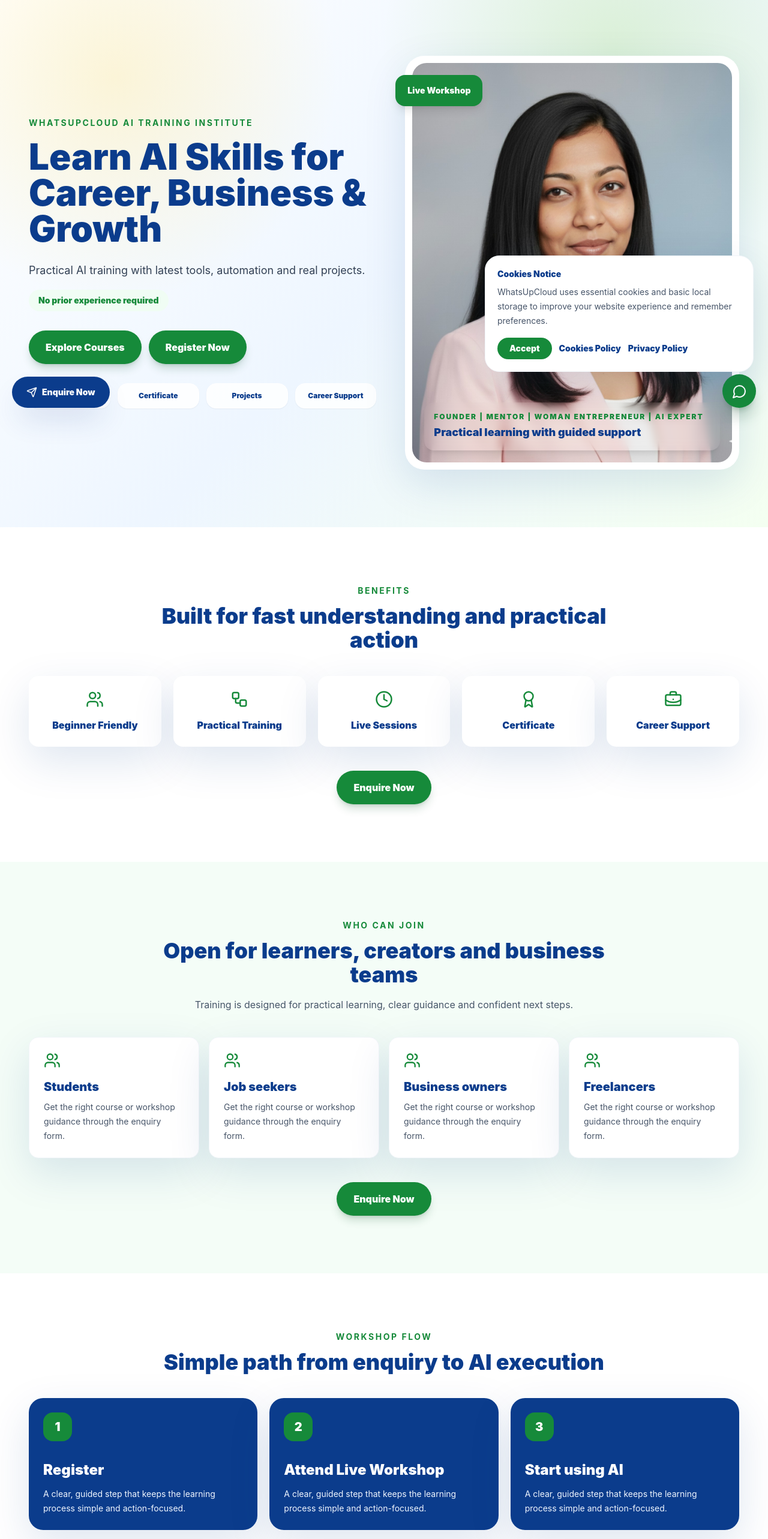
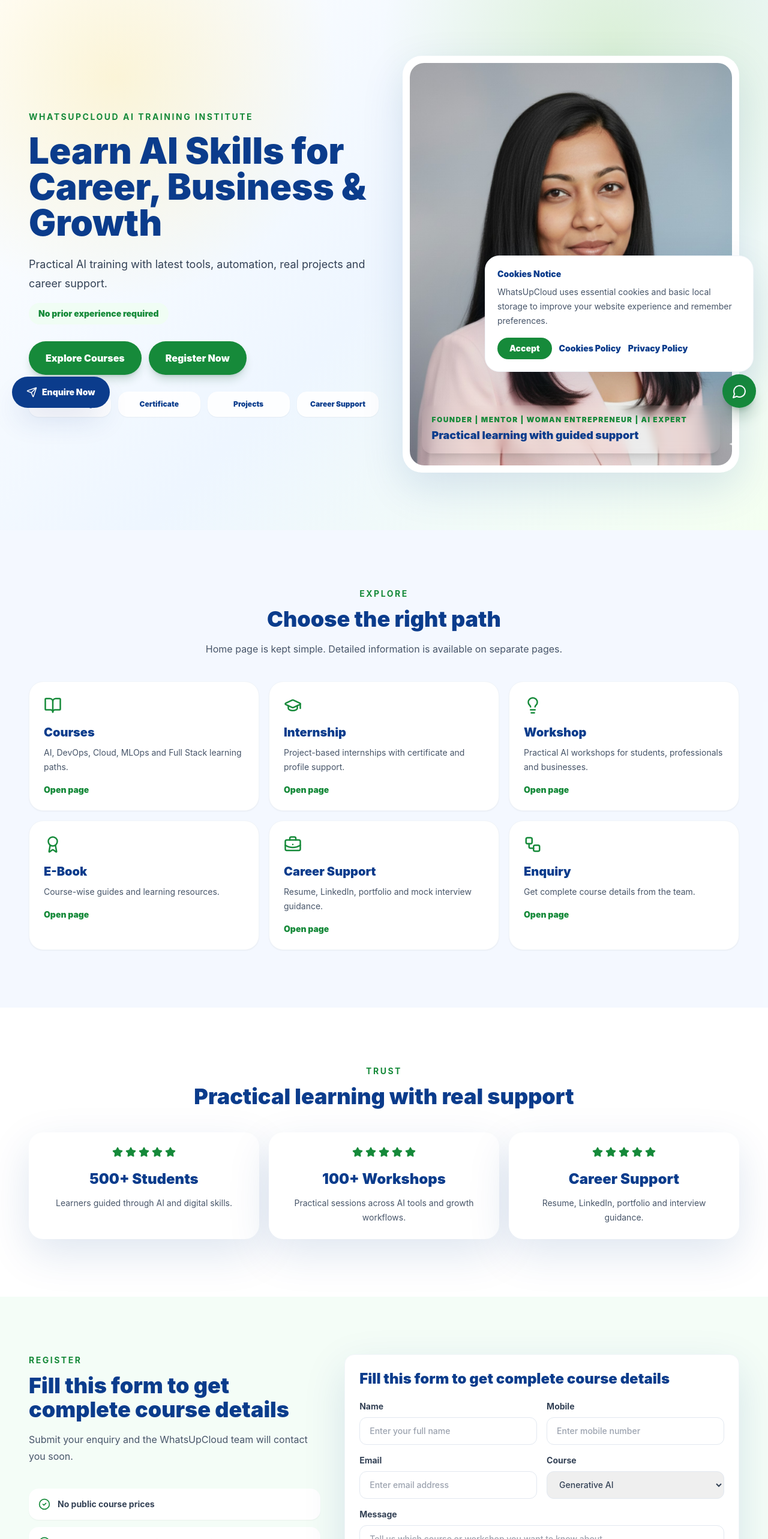
Before and after one commit to whatsupcloud/WhatsupcloudWebsite, a React (Vite) app in the folder frontend/: page / in a window 1280 px wide. Shown: the part 100-2666 px from the top of the page at 60% size. Built offline with nearby package versions, Linux system fonts and the light colour scheme.

Commit message:
Simplify home page for mobile landing experience

```diff
--- a/frontend/src/pages/Home.jsx
+++ b/frontend/src/pages/Home.jsx
@@ -1,4 +1,4 @@
-import { Award, BriefcaseBusiness, CheckCircle2, Clock, HelpCircle, Lightbulb, Linkedin, MonitorCheck, Presentation, SearchCheck, Star, Users, Workflow } from "lucide-react";
+import { Award, BookOpen, BriefcaseBusiness, CheckCircle2, GraduationCap, HelpCircle, Lightbulb, Star, Users, Workflow } from "lucide-react";
 import { Link } from "react-router-dom";
 import EnquiryForm from "../components/EnquiryForm.jsx";
 import LogoRibbon from "../components/LogoRibbon.jsx";
@@ -10,16 +10,6 @@
   if (form) form.scrollIntoView({ behavior: "smooth", block: "start" });
 }
 
-function SectionCTA({ label = "Enquire Now" }) {
-  return (
-    <div className="mt-10 text-center lg:col-span-full">
-      <button type="button" onClick={scrollToForm} className="btn-primary">
-        {label}
-      </button>
-    </div>
-  );
-}
-
 export default function Home() {
   const heroPoints = [
     ["Live Training", "/workshop"],
@@ -27,56 +17,48 @@
     ["Projects", "/internship"],
     ["Career Support", "/contact"]
   ];
-  const benefits = [
-    ["Beginner Friendly", Users, "/courses"],
-    ["Practical Training", Workflow, "/workshop"],
-    ["Live Sessions", Clock, "/workshop"],
-    ["Certificate", Award, "/courses"],
-    ["Career Support", BriefcaseBusiness, "/contact"]
+  const programs = [
+    ["Courses", "AI, DevOps, Cloud, MLOps and Full Stack learning paths.", "/courses", BookOpen],
+    ["Internship", "Project-based internships with certificate and profile support.", "/internship", GraduationCap],
+    ["Workshop", "Practical AI workshops for students, professionals and businesses.", "/workshop", Lightbulb],
+    ["E-Book", "Course-wise guides and learning resources.", "/ebook", Award],
+    ["Career Support", "Resume, LinkedIn, portfolio and mock interview guidance.", "/contact", BriefcaseBusiness],
+    ["Enquiry", "Get complete course details from the team.", "/contact", Workflow]
   ];
-  const joinItems = ["Students", "Job seekers", "Business owners", "Freelancers"];
-  const careerSupport = [
-    ["AI Resume Building", "ATS-friendly resume, project wording and role-based profile positioning.", Presentation],
-    ["LinkedIn Optimization", "Headline, about section, skills, featured projects and recruiter-ready profile cleanup.", Linkedin],
-    ["Portfolio Projects", "GitHub, project documentation and demo-ready work samples for interviews.", MonitorCheck],
-    ["Mock Interviews", "HR, technical, communication and confidence practice for freshers and professionals.", Users],
-    ["Job Search Strategy", "Role targeting, application tracking, interview preparation and follow-up guidance.", SearchCheck],
-    ["Freelance Readiness", "Service packaging, client communication and practical AI work presentation.", BriefcaseBusiness]
-  ];
-  const flow = ["Register", "Attend Live Workshop", "Start using AI"];
   const faqs = [
     ["Can beginners join?", "Yes. The training is beginner friendly and no prior experience is required."],
     ["Will I get a certificate?", "Yes. Certificate guidance and completion support are included."],
     ["How can I know the fees?", "Please submit the enquiry form and our team will contact you with complete details."],
-    ["Will recording be available?", "Recording availability depends on the batch or workshop format. Our team will confirm it after enquiry."],
-    ["What is the course/workshop duration?", "Duration depends on the selected course, workshop or internship track. Submit the form for exact details."],
     ["Who can join this training?", "Students, job seekers, professionals, business owners and freelancers can join."]
   ];
+
   return (
     <>
       <section className="section orb-free-gradient">
-        <div className="container-max grid items-center gap-12 lg:grid-cols-[1.02fr_0.98fr]">
+        <div className="container-max grid items-center gap-10 lg:grid-cols-[1.02fr_0.98fr]">
           <div>
             <p className="eyebrow">WhatsUpCloud AI Training Institute</p>
             <h1 className="mt-4 max-w-4xl text-4xl font-black leading-tight tracking-normal text-primary sm:text-5xl lg:text-6xl">
               Learn AI Skills for Career, Business & Growth
             </h1>
-            <p className="mt-6 max-w-2xl text-lg leading-8 text-slate-700">
-              Practical AI training with latest tools, automation and real projects.
+            <p className="mt-6 max-w-2xl text-base leading-7 text-slate-700 sm:text-lg sm:leading-8">
+              Practical AI training with latest tools, automation, real projects and career support.
             </p>
             <p className="mt-4 inline-flex rounded-full bg-green-50 px-4 py-2 text-sm font-black text-brandGreen">
               No prior experience required
             </p>
-            <div className="mt-8 flex flex-col gap-3 sm:flex-row">
-              <Link to="/courses" className="btn-primary">Explore Courses</Link>
+
+            <div className="mt-7 flex flex-col gap-3 sm:flex-row">
+              <Link to="/courses" className="btn-primary text-center">Explore Courses</Link>
               <button type="button" onClick={scrollToForm} className="btn-primary">Register Now</button>
             </div>
-            <div className="mt-8 grid grid-cols-2 gap-3 sm:grid-cols-4">
+
+            <div className="mt-7 grid grid-cols-2 gap-3 sm:grid-cols-4">
               {heroPoints.map(([badge, path]) => (
                 <Link
                   key={badge}
                   to={path}
-                  className="rounded-2xl border border-white bg-white/85 px-3 py-3 text-center text-xs font-black text-primary shadow-sm transition hover:-translate-y-1 hover:border-brandGreen hover:bg-brandGreen hover:text-white focus:outline-none focus:ring-2 focus:ring-brandGreen focus:ring-offset-2"
+                  className="rounded-2xl border border-white bg-white/90 px-3 py-3 text-center text-xs font-black text-primary shadow-sm transition hover:-translate-y-1 hover:border-brandGreen hover:bg-brandGreen hover:text-white"
                 >
                   {badge}
                 </Link>
@@ -85,112 +67,65 @@
           </div>
 
           <div className="relative">
-            <div className="overflow-hidden rounded-[2rem] bg-white p-3 shadow-premium">
-              <div className="relative aspect-[4/5] overflow-hidden rounded-[1.5rem] bg-blue-50">
-                <img src={trainerPhoto} alt="Founder and mentor" className="h-full w-full object-cover object-center" />
-                <div className="absolute inset-x-5 bottom-5 rounded-2xl bg-white/92 p-4 shadow-xl backdrop-blur">
-                  <p className="text-xs font-black uppercase tracking-[0.16em] text-brandGreen">Founder | Mentor | Woman Entrepreneur | AI Expert</p>
-                  <p className="mt-1 text-lg font-black text-primary">Practical learning with guided support</p>
+            <div className="overflow-hidden rounded-[1.5rem] bg-white p-3 shadow-premium sm:rounded-[2rem]">
+              <div className="relative aspect-[4/5] overflow-hidden rounded-[1.2rem] bg-blue-50 sm:rounded-[1.5rem]">
+                <img src={trainerPhoto} alt="Founder and mentor" loading="eager" decoding="async" className="h-full w-full object-cover object-center" />
+                <div className="absolute inset-x-3 bottom-3 rounded-2xl bg-white/92 p-4 shadow-xl backdrop-blur sm:inset-x-5 sm:bottom-5">
+                  <p className="text-[11px] font-black uppercase tracking-[0.12em] text-brandGreen sm:text-xs">Founder | Mentor | Woman Entrepreneur | AI Expert</p>
+                  <p className="mt-1 text-base font-black text-primary sm:text-lg">Practical learning with guided support</p>
                 </div>
               </div>
             </div>
-            <div className="absolute -left-4 top-8 hidden rounded-2xl bg-brandGreen px-5 py-4 text-sm font-black text-white shadow-lg sm:block">
-              Live Workshop
-            </div>
+          </div>
+        </div>
+      </section>
+
+      <section className="section bg-blue-50/70">
+        <div className="container-max">
+          <SectionTitle eyebrow="Explore" title="Choose the right path" text="Home page is kept simple. Detailed information is available on separate pages." center />
+          <div className="grid gap-4 sm:grid-cols-2 lg:grid-cols-3">
+            {programs.map(([title, text, path, Icon]) => (
+              <Link key={title} to={path} className="rounded-3xl border border-slate-100 bg-white p-5 shadow-sm transition hover:-translate-y-1 hover:shadow-premium sm:p-6">
+                <Icon className="text-brandGreen" size={30} />
+                <h2 className="mt-4 text-xl font-black text-primary">{title}</h2>
+                <p className="mt-2 text-sm leading-6 text-slate-600">{text}</p>
+                <p className="mt-4 text-sm font-black text-brandGreen">Open page</p>
+              </Link>
+            ))}
           </div>
         </div>
       </section>
 
       <section className="section">
         <div className="container-max">
-          <SectionTitle eyebrow="Benefits" title="Built for fast understanding and practical action" center />
-          <div className="grid gap-5 sm:grid-cols-2 lg:grid-cols-5">
-            {benefits.map(([title, Icon, path]) => (
-              <Link key={title} to={path} className="rounded-2xl bg-white p-6 text-center font-black text-primary shadow-premium transition hover:-translate-y-1 hover:bg-green-50 hover:text-brandGreen">
-                <Icon className="mx-auto mb-4 text-brandGreen" size={30} />
-                {title}
-              </Link>
-            ))}
-          </div>
-          <SectionCTA />
-        </div>
-      </section>
-
-      <section className="section bg-green-50/70">
-        <div className="container-max">
-          <SectionTitle eyebrow="Who Can Join" title="Open for learners, creators and business teams" text="Training is designed for practical learning, clear guidance and confident next steps." center />
-          <div className="grid gap-4 sm:grid-cols-2 lg:grid-cols-4">
-            {joinItems.map((item) => (
-              <Link key={item} to="/contact" className="premium-card block">
-                <Users className="text-brandGreen" size={28} />
-                <h3 className="mt-4 text-xl font-black text-primary">{item}</h3>
-                <p className="mt-2 text-sm leading-6 text-slate-600">Get the right course or workshop guidance through the enquiry form.</p>
-              </Link>
-            ))}
-          </div>
-          <SectionCTA />
-        </div>
-      </section>
-
-      <section className="section">
-        <div className="container-max">
-          <SectionTitle eyebrow="Workshop Flow" title="Simple path from enquiry to AI execution" center />
-          <div className="grid gap-5 md:grid-cols-3">
-            {flow.map((item, index) => (
-              <Link key={item} to={index === 1 ? "/workshop" : "/contact"} className="rounded-3xl bg-primary p-6 text-white shadow-premium transition hover:-translate-y-1">
-                <p className="grid h-12 w-12 place-items-center rounded-2xl bg-brandGreen text-xl font-black text-white">{index + 1}</p>
-                <h3 className="mt-8 text-2xl font-black">{item}</h3>
-                <p className="mt-3 text-sm leading-6 text-blue-50">A clear, guided step that keeps the learning process simple and action-focused.</p>
-              </Link>
-            ))}
-          </div>
-          <SectionCTA />
-        </div>
-      </section>
-
-      <section className="section bg-blue-50/70">
-        <div className="container-max">
-          <SectionTitle eyebrow="Social Proof" title="Trusted workshop-style learning experience" center />
-          <div className="grid gap-5 md:grid-cols-3">
+          <SectionTitle eyebrow="Trust" title="Practical learning with real support" center />
+          <div className="grid gap-4 sm:grid-cols-3">
             {[
               ["500+ Students", "Learners guided through AI and digital skills."],
               ["100+ Workshops", "Practical sessions across AI tools and growth workflows."],
-              ["Star Ratings", "Positive learning feedback and real workshop reviews."]
+              ["Career Support", "Resume, LinkedIn, portfolio and interview guidance."]
             ].map(([title, text]) => (
-              <div key={title} className="premium-card text-center">
-                <div className="mx-auto flex justify-center gap-1 text-accent">
+              <div key={title} className="rounded-3xl bg-white p-6 text-center shadow-premium">
+                <div className="mx-auto flex justify-center gap-1 text-brandGreen">
                   {[1, 2, 3, 4, 5].map((star) => <Star key={star} size={18} fill="currentColor" />)}
                 </div>
-                <h3 className="mt-5 text-2xl font-black text-primary">{title}</h3>
+                <h2 className="mt-5 text-2xl font-black text-primary">{title}</h2>
                 <p className="mt-3 text-sm leading-6 text-slate-600">{text}</p>
               </div>
             ))}
-          </div>
-          <SectionCTA label="Register Now" />
-        </div>
-      </section>
-
-      <section className="section">
-        <div className="container-max">
-          <SectionTitle eyebrow="Courses" title="Explore all AI and technology programs in one place" text="The complete course list is kept on the Courses page so learners can compare options clearly without repetition." center />
-          <div className="mx-auto flex max-w-2xl flex-col gap-3 rounded-3xl border border-slate-100 bg-white p-6 text-center shadow-premium sm:flex-row sm:items-center sm:justify-center">
-            <Link to="/courses" className="btn-primary">View All Courses</Link>
-            <button type="button" onClick={scrollToForm} className="rounded-full border border-brandGreen px-6 py-3 text-sm font-black text-brandGreen transition hover:bg-brandGreen hover:text-white">
-              Enquire Now
-            </button>
           </div>
         </div>
       </section>
 
       <section className="section bg-green-50/70">
-        <div className="container-max grid gap-10 lg:grid-cols-[1fr_0.9fr]">
+        <div className="container-max grid gap-10 lg:grid-cols-[0.85fr_1.15fr]">
           <div>
-            <SectionTitle eyebrow="Internship" title="AI Internship with real projects and certificate support" text="A focused internship path with real projects, certificate, resume support and mock interview guidance." />
+            <SectionTitle eyebrow="Register" title="Fill this form to get complete course details" text="Submit your enquiry and the WhatsUpCloud team will contact you soon." />
             <div className="grid gap-3">
-              {["AI Internship", "Real projects", "Certificate", "Resume support"].map((item) => (
-                <div key={item} className="flex items-center gap-3 rounded-2xl border border-slate-100 bg-white p-4 shadow-sm">
-                  <CheckCircle2 className="shrink-0 text-brandGreen" size={21} />
-                  <span className="font-bold text-slate-700">{item}</span>
+              {["No public course prices", "No WhatsApp number displayed publicly", "MongoDB lead storage", "Admin and user email notifications"].map((item) => (
+                <div key={item} className="flex items-center gap-3 rounded-2xl bg-white p-4 text-sm font-bold text-slate-700 shadow-sm">
+                  <CheckCircle2 className="shrink-0 text-brandGreen" size={20} />
+                  {item}
                 </div>
               ))}
             </div>
@@ -199,72 +134,22 @@
         </div>
       </section>
 
-      <section className="section">
-        <div className="container-max">
-          <SectionTitle eyebrow="Career Support" title="Latest career support for student and professional growth" text="Career support is focused on current hiring expectations, profile clarity, portfolio proof and interview confidence." center />
-          <div className="grid gap-5 md:grid-cols-2 lg:grid-cols-3">
-            {careerSupport.map(([title, description, Icon]) => (
-              <Link key={title} to="/contact" className="rounded-3xl border border-slate-100 bg-white p-6 shadow-sm transition hover:-translate-y-1 hover:shadow-premium">
-                <Icon className="text-brandGreen" size={30} />
-                <h3 className="mt-4 text-xl font-black text-primary">{title}</h3>
-                <p className="mt-3 text-sm leading-6 text-slate-600">{description}</p>
-              </Link>
-            ))}
-          </div>
-          <SectionCTA />
-        </div>
-      </section>
-
-      <section className="section bg-green-50/70">
-        <div className="container-max">
-          <SectionTitle eyebrow="Workshops" title="AI workshops beyond digital marketing" text="Explore practical workshops in Generative AI, Prompt Engineering, AI Automation, Business AI, Content Creation and AI Digital Marketing." center />
-          <div className="grid gap-5 md:grid-cols-3">
-            {["Generative AI", "Prompt Engineering", "AI Digital Marketing", "AI Automation", "AI for Business", "AI Content Creation"].map((item) => (
-              <Link key={item} to="/workshop" className="rounded-2xl bg-white p-6 text-center font-black text-primary shadow-sm transition hover:-translate-y-1 hover:shadow-premium">
-                <Lightbulb className="mx-auto mb-4 text-accent" size={28} />
-                {item}
-              </Link>
-            ))}
-          </div>
-          <div className="mt-8 text-center">
-            <button type="button" onClick={scrollToForm} className="btn-primary">Register Now</button>
-          </div>
-        </div>
-      </section>
-
-      <section className="section">
-        <div className="container-max">
-          <SectionTitle eyebrow="Projects" title="Real-world AI project gallery" text="Build practical outputs for internships, portfolios and business automation use cases." center />
-          <div className="grid gap-5 md:grid-cols-3">
-            {["AI Projects", "Internship projects", "Real-world project gallery"].map((project, index) => (
-              <Link key={project} to="/internship" className="min-h-64 rounded-3xl bg-primary p-6 text-white shadow-premium tech-grid transition hover:-translate-y-1">
-                <p className="inline-flex rounded-full bg-brandGreen px-4 py-2 text-xs font-black text-white">Project {index + 1}</p>
-                <h3 className="mt-20 text-2xl font-black">{project}</h3>
-                <p className="mt-3 text-sm leading-6 text-blue-50">Guided project work with practical problem statements and presentation-ready outcomes.</p>
-              </Link>
-            ))}
-          </div>
-          <SectionCTA />
-        </div>
-      </section>
-
       <section className="section bg-blue-50/70">
         <div className="container-max">
-          <SectionTitle eyebrow="FAQ" title="Common questions before you register" center />
+          <SectionTitle eyebrow="FAQ" title="Common questions" center />
           <div className="grid gap-5 md:grid-cols-2">
             {faqs.map(([question, answer]) => (
               <article key={question} className="premium-card">
                 <div className="flex items-start gap-3">
                   <HelpCircle className="mt-1 shrink-0 text-brandGreen" size={22} />
                   <div>
-                    <h3 className="text-lg font-black text-primary">{question}</h3>
+                    <h2 className="text-lg font-black text-primary">{question}</h2>
                     <p className="mt-2 text-sm leading-6 text-slate-600">{answer}</p>
                   </div>
                 </div>
               </article>
             ))}
           </div>
-          <SectionCTA label="Enquire Now" />
         </div>
       </section>
 
```
